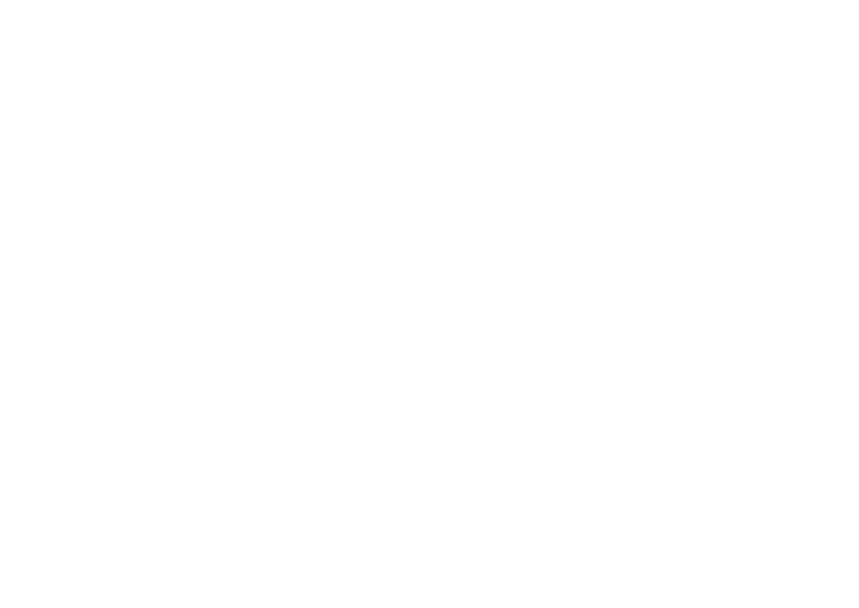
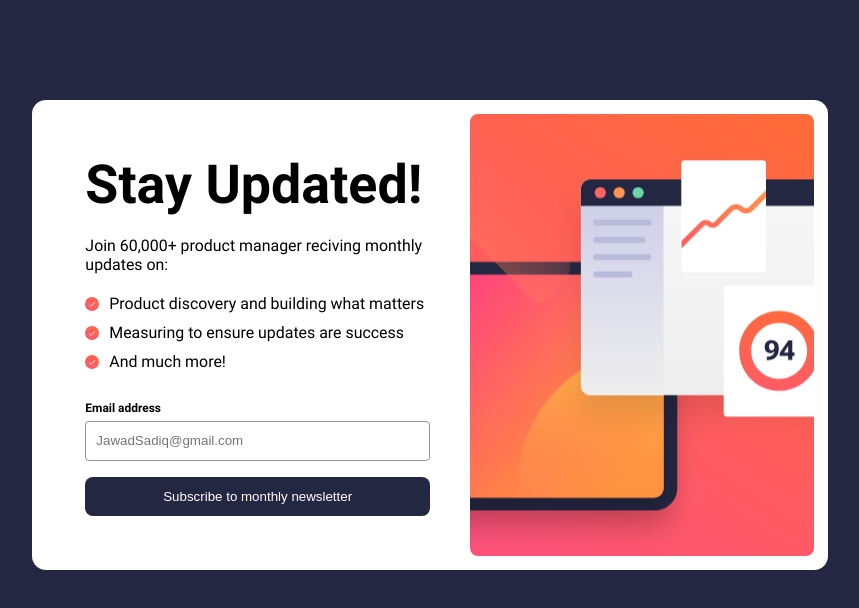
Before and after one commit to J-Sadiq/Frontend-Mentor-Learning-path-Junior-Part1-Newsletter-sign-up-Form, a plain HTML site: page index.html in a window 1280 px wide. Shown: the whole page, without its empty margins (210-1069 px from the left). Drawn offline with Linux system fonts and the light colour scheme.

Commit message:
Finish styling of this project

```diff
--- a/index.html
+++ b/index.html
@@ -7,5 +7,69 @@
     <script defer src="script.js"></script>
     <title>Newsletter sign-up Form</title>
   </head>
-  <body></body>
+  <body>
+    <main>
+      <article class="card newsletter-card">
+        <header>
+          <h1 id="newsLetter-heading" class="title">Stay Updated!</h1>
+          <p>Join 60,000+ product manager reciving monthly updates on:</p>
+          <ul class="list">
+            <li>
+              <img
+                class="list-img"
+                src="assets/images/icon-success.svg"
+                alt="success-img"
+              />
+              Product discovery and building what matters
+            </li>
+            <li>
+              <img
+                class="list-img"
+                src="assets/images/icon-success.svg"
+                alt="success-img"
+              />
+              Measuring to ensure updates are success
+            </li>
+            <li>
+              <img
+                class="list-img"
+                src="assets/images/icon-success.svg"
+                alt="success-img"
+              />
+              And much more!
+            </li>
+          </ul>
+
+          <div class="form">
+            <label for="email" class="email-label">Email address</label>
+            <input
+              type="email"
+              id="email"
+              name="email"
+              placeholder="JawadSadiq@gmail.com"
+              required
+            />
+            <button class="btn-submit btn">
+              Subscribe to monthly newsletter
+            </button>
+          </div>
+        </header>
+        <figure class="img-card"></figure>
+      </article>
+      <article class="card result-card" hidden>
+        <div>
+          <img src="assets/images/icon-success.svg" alt="Success-Icon" />
+        </div>
+        <header>
+          <h1 id="success-heading" class="title">Thanks for subscribing!</h1>
+          <p class="description">
+            Aconfirmation email has been sent to
+            <span class="gmail-name"></span>
+            please open it and click the button to confirm your subscription.
+          </p>
+        </header>
+        <button class="btn btn-dismiss">Dismiss message</button>
+      </article>
+    </main>
+  </body>
 </html>
--- a/styles.css
+++ b/styles.css
@@ -22,3 +22,132 @@
   src: url("assets/fonts/Roboto-Bold.ttf");
   font-weight: 700;
 }
+
+html {
+  font-size: 62.25%;
+}
+
+body {
+  font-family: "Roboto", sans-serif;
+  font-weight: 400;
+  font-size: 1.6rem;
+  background-color: var(--Blue-800);
+  display: flex;
+  justify-content: center;
+  align-items: center;
+}
+
+main {
+  width: 90%;
+  min-height: 100vh;
+}
+
+.card {
+  background-color: var(--White);
+  padding: 1.4rem;
+  border-radius: 14px;
+  margin: 0px auto;
+  margin-top: 10rem;
+}
+
+.newsletter-card {
+  max-width: 80rem;
+  display: flex;
+}
+
+.newsletter-card[hidden] {
+  display: none;
+}
+
+.newsletter-card header {
+  padding: 4rem;
+  display: flex;
+  flex-direction: column;
+  gap: 2rem;
+  flex: 1;
+}
+
+.title {
+  font-size: 5.4rem;
+}
+
+.list {
+  list-style-type: none;
+}
+
+.list li {
+  margin-bottom: 1rem;
+  display: flex;
+  align-items: center;
+  gap: 1rem;
+}
+
+.list-img {
+  width: 1.4rem;
+}
+
+.form label {
+  display: block;
+  margin-bottom: 0.6rem;
+  font-size: 1.2rem;
+  font-weight: 700;
+}
+#email {
+  width: 100%;
+  height: 4rem;
+  margin-bottom: 1.6rem;
+  border-radius: 4px;
+  border: 1px solid var(--Grey);
+  padding: 0px 1rem;
+}
+
+.btn {
+  width: 100%;
+  height: 4rem;
+  background-color: var(--Blue-800);
+  color: var(--White);
+  border: none;
+  border-radius: 8px;
+  cursor: pointer;
+  transition: background-color 0.2s ease-in-out;
+}
+.btn:active {
+  background-color: var(--Red);
+}
+.img-card {
+  flex: 1;
+  margin: 0;
+  min-height: 100%;
+  width: 100%;
+  background-image: url("assets/images/illustration-sign-up-desktop.svg");
+  background-size: cover;
+  background-position: center;
+  background-repeat: no-repeat;
+  border-radius: 8px;
+}
+
+.result-card {
+  max-width: 40rem;
+  display: flex;
+  flex-direction: column;
+  gap: 2rem;
+  padding: 4rem;
+  border-radius: 20px;
+}
+.result-card[hidden] {
+  display: none;
+}
+
+#success-heading {
+  font-size: 4.4rem;
+  line-height: 1;
+  margin-bottom: 2rem;
+}
+
+.description {
+  line-height: 1.4;
+}
+
+.gmail-name {
+  font-weight: 700;
+}
```
Also changed, not shown: script.js (line endings or trailing spaces).
